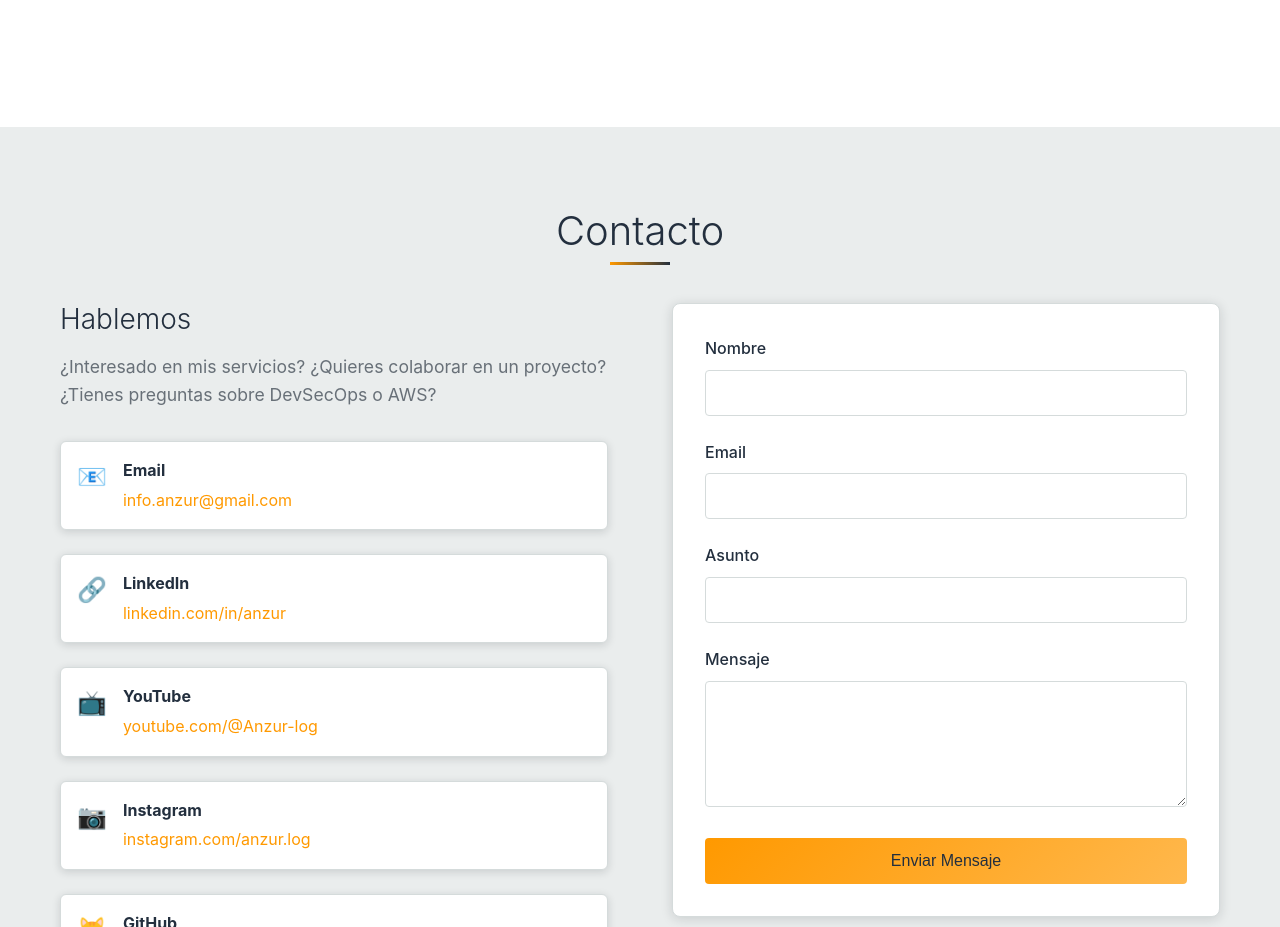
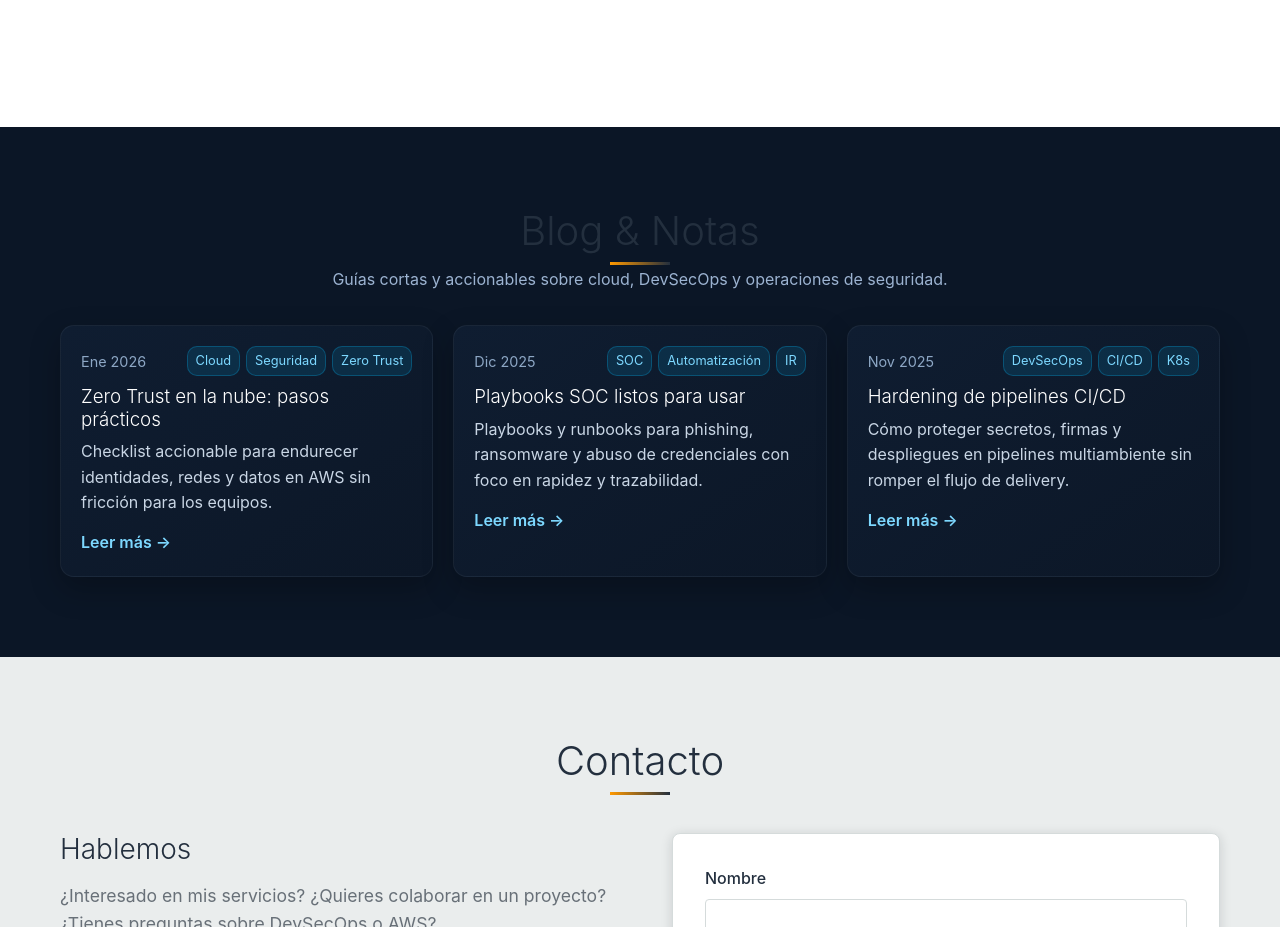
Before and after one commit to Azul-Ferreyra/github-pages, a React (Vite) app: page / in a window 1280 px wide. Shown: the part 5460-6387 px from the top of the page. Built offline with nearby package versions, Linux system fonts and the light colour scheme; no server answers.

Commit message:
Add blog section layout

```diff
--- a/src/App.jsx
+++ b/src/App.jsx
@@ -6,6 +6,7 @@ import Services from './components/Services'
 import Experience from './components/Experience'
 import Content from './components/Content'
 import Projects from './components/Projects'
+import Blog from './components/Blog'
 import Contact from './components/Contact'
 import Footer from './components/Footer'
 import CookieConsent from './components/CookieConsent'
@@ -157,6 +158,7 @@ function App() {
         <Experience />
         <Content />
         <Projects />
+        <Blog />
         <Contact />
         <Footer />
         <CookieConsent />
--- /dev/null
+++ b/src/components/Blog.css
@@ -0,0 +1,94 @@
+.blog {
+  padding: 80px 0;
+  background: #0b1626;
+  color: #e8eef5;
+}
+
+.blog .section-title {
+  text-align: center;
+  margin-bottom: 12px;
+}
+
+.blog-subtitle {
+  text-align: center;
+  color: #9cb3d1;
+  max-width: 720px;
+  margin: 0 auto 32px auto;
+  line-height: 1.6;
+}
+
+.blog-grid {
+  display: grid;
+  gap: 20px;
+  grid-template-columns: repeat(auto-fit, minmax(280px, 1fr));
+}
+
+.blog-card {
+  background: linear-gradient(145deg, #0f1d31, #0c1727);
+  border: 1px solid rgba(255, 255, 255, 0.05);
+  border-radius: 14px;
+  padding: 20px;
+  box-shadow: 0 12px 30px rgba(0, 0, 0, 0.25);
+  transition: transform 0.2s ease, border-color 0.2s ease;
+}
+
+.blog-card:hover {
+  transform: translateY(-4px);
+  border-color: rgba(0, 190, 255, 0.4);
+}
+
+.blog-meta {
+  display: flex;
+  align-items: center;
+  justify-content: space-between;
+  margin-bottom: 8px;
+  color: #8da7c5;
+  font-size: 0.9rem;
+}
+
+.blog-tags {
+  display: flex;
+  gap: 6px;
+  flex-wrap: wrap;
+}
+
+.blog-tag {
+  background: rgba(0, 190, 255, 0.12);
+  color: #7dd8ff;
+  border: 1px solid rgba(0, 190, 255, 0.25);
+  padding: 4px 8px;
+  border-radius: 10px;
+  font-size: 0.8rem;
+}
+
+.blog-card h3 {
+  margin: 10px 0 8px 0;
+  color: #ffffff;
+}
+
+.blog-card p {
+  margin: 0 0 14px 0;
+  color: #c9d6e5;
+  line-height: 1.6;
+}
+
+.blog-link {
+  color: #7dd8ff;
+  font-weight: 600;
+  text-decoration: none;
+  transition: color 0.2s ease;
+}
+
+.blog-link:hover {
+  color: #b7e8ff;
+}
+
+@media (max-width: 600px) {
+  .blog {
+    padding: 60px 0;
+  }
+
+  .blog-card {
+    padding: 16px;
+  }
+}
--- /dev/null
+++ b/src/components/Blog.jsx
@@ -0,0 +1,65 @@
+import './Blog.css'
+
+function Blog() {
+  const posts = [
+    {
+      title: 'Zero Trust en la nube: pasos prácticos',
+      date: 'Ene 2026',
+      tags: ['Cloud', 'Seguridad', 'Zero Trust'],
+      description: 'Checklist accionable para endurecer identidades, redes y datos en AWS sin fricción para los equipos.',
+      link: 'https://medium.com/@azul.r.ferreyra'
+    },
+    {
+      title: 'Playbooks SOC listos para usar',
+      date: 'Dic 2025',
+      tags: ['SOC', 'Automatización', 'IR'],
+      description: 'Playbooks y runbooks para phishing, ransomware y abuso de credenciales con foco en rapidez y trazabilidad.',
+      link: 'https://medium.com/@azul.r.ferreyra'
+    },
+    {
+      title: 'Hardening de pipelines CI/CD',
+      date: 'Nov 2025',
+      tags: ['DevSecOps', 'CI/CD', 'K8s'],
+      description: 'Cómo proteger secretos, firmas y despliegues en pipelines multiambiente sin romper el flujo de delivery.',
+      link: 'https://medium.com/@azul.r.ferreyra'
+    }
+  ]
+
+  return (
+    <section id="blog" className="blog">
+      <div className="container">
+        <h2 className="section-title">Blog & Notas</h2>
+        <p className="blog-subtitle">
+          Guías cortas y accionables sobre cloud, DevSecOps y operaciones de seguridad.
+        </p>
+
+        <div className="blog-grid">
+          {posts.map((post, index) => (
+            <article key={index} className="blog-card">
+              <div className="blog-meta">
+                <span className="blog-date">{post.date}</span>
+                <div className="blog-tags">
+                  {post.tags.map((tag, i) => (
+                    <span key={i} className="blog-tag">{tag}</span>
+                  ))}
+                </div>
+              </div>
+              <h3>{post.title}</h3>
+              <p>{post.description}</p>
+              <a
+                className="blog-link"
+                href={post.link}
+                target="_blank"
+                rel="noopener noreferrer"
+              >
+                Leer más →
+              </a>
+            </article>
+          ))}
+        </div>
+      </div>
+    </section>
+  )
+}
+
+export default Blog
```
